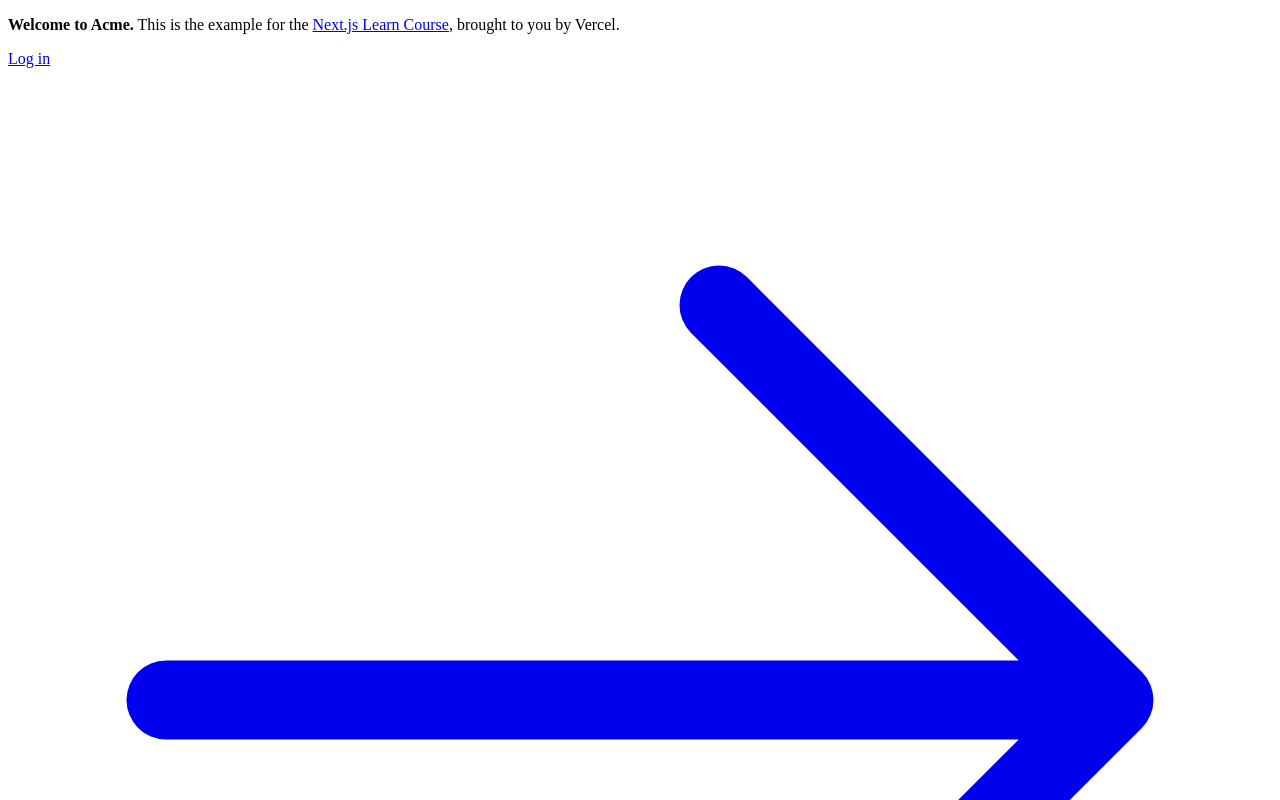
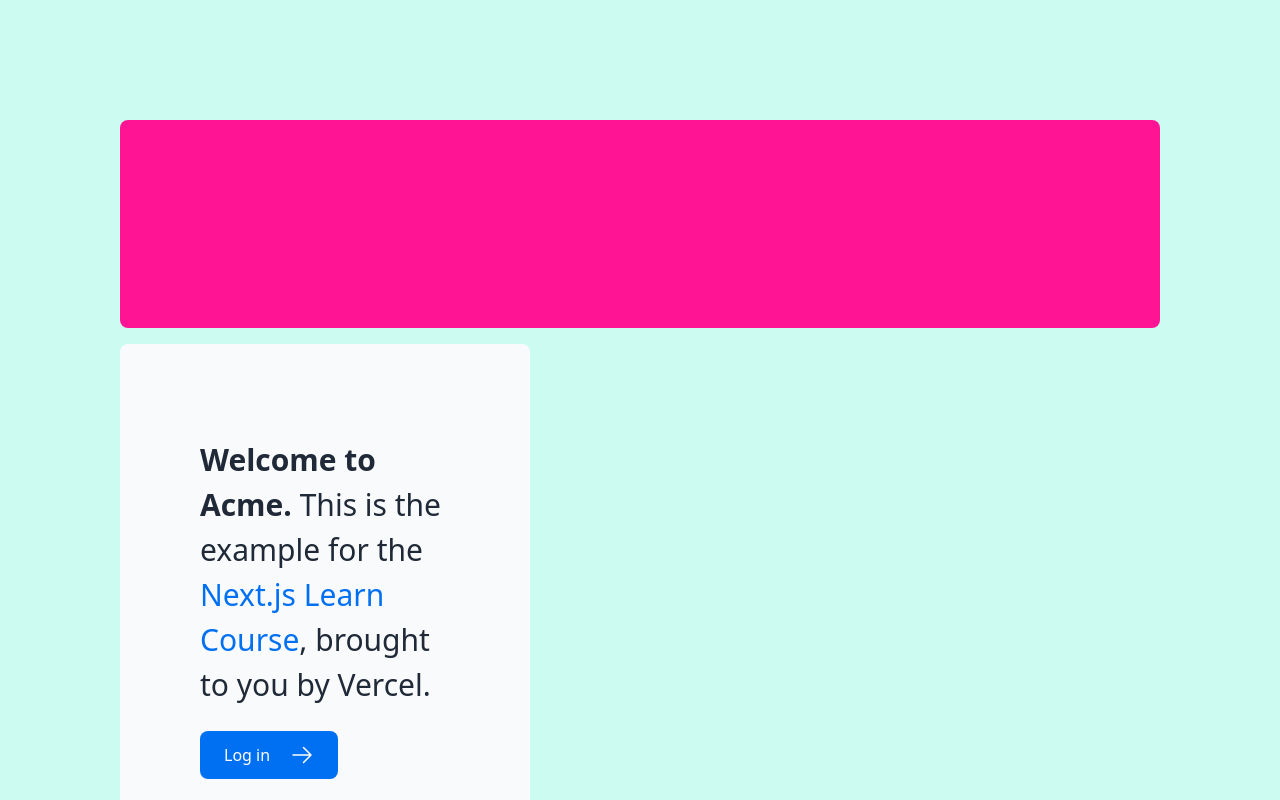
Before and after one commit to klarameret/techLabs2024-Group9, a Next.js app in the folder nextjs-dashboard/: page / in a window 1280 px wide. Shown: the top 800 px of the page. Built offline with nearby package versions, Linux system fonts and the light colour scheme.

Commit message:
adding base.css and playing around with tailwind

```diff
--- a/nextjs-dashboard/app/layout.tsx
+++ b/nextjs-dashboard/app/layout.tsx
@@ -1,3 +1,5 @@
+import '@/app/ui/global.css';
+
 export default function RootLayout({
   children,
 }: {
--- a/nextjs-dashboard/app/page.tsx
+++ b/nextjs-dashboard/app/page.tsx
@@ -5,7 +5,7 @@ import Link from 'next/link';
 export default function Page() {
   return (
     <main className="flex min-h-screen flex-col p-6">
-      <div className="flex h-20 shrink-0 items-end rounded-lg bg-blue-500 p-4 md:h-52">
+      <div className="flex h-20 shrink-0 items-end rounded-lg bg-favoriteColor p-4 md:h-52">
         {/* <AcmeLogo /> */}
       </div>
       <div className="mt-4 flex grow flex-col gap-4 md:flex-row">
--- a/nextjs-dashboard/app/ui/global.css
+++ b/nextjs-dashboard/app/ui/global.css
@@ -1,6 +1,12 @@
 @tailwind base;
 @tailwind components;
 @tailwind utilities;
+
+@layer base {
+  body {
+    @apply bg-teal-100 text-teal-900 p-24;
+  }
+}
 
 input[type='number'] {
   -moz-appearance: textfield;
--- a/nextjs-dashboard/tailwind.config.ts
+++ b/nextjs-dashboard/tailwind.config.ts
@@ -1,6 +1,16 @@
-import type { Config } from 'tailwindcss';
+import type {Config} from 'tailwindcss';
 
-const config: Config = {
+const config: {
+    plugins: (plugin | ((options?: Partial<{ strategy: "base" | "class" }>) => { handler: () => void }))[];
+    theme: {
+        extend: {
+            gridTemplateColumns: { "13": string };
+            colors: { blue: { 400: string; 500: string; 600: string }; favoriteColor: { DEFAULT: string } }
+        };
+        keyframes: { shimmer: { "100%": { transform: string } } }
+    };
+    content: string[]
+} = {
     content: [
         './pages/**/*.{js,ts,jsx,tsx,mdx}',
         './components/**/*.{js,ts,jsx,tsx,mdx}',
@@ -17,6 +27,9 @@ const config: Config = {
                     500: '#0070F3',
                     600: '#2F6FEB',
                 },
+                favoriteColor : {
+                    DEFAULT: 'deeppink',
+                },
             },
         },
         keyframes: {
```
Lines whose indentation alone changed are shown as unchanged.
